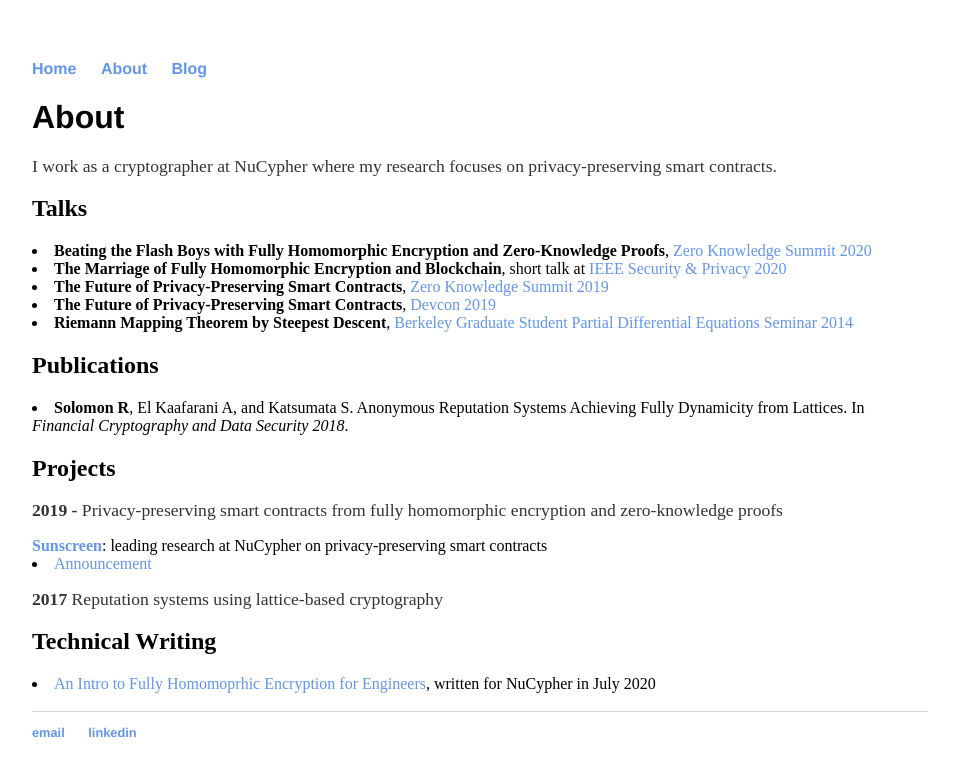
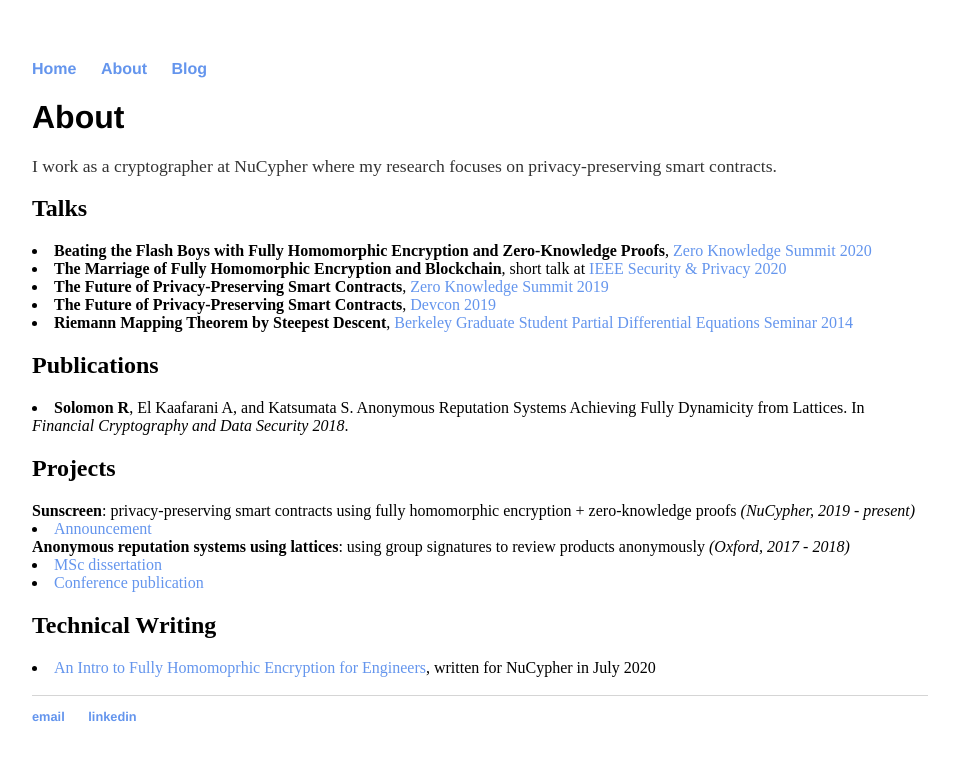
Before and after one commit to ravital/ravital.github.io, a Jekyll site: the page built from about/index.html, in a window 1280 px wide. Shown: the top 777 px of the page, without its empty margins (160-1119 px from the left). Built offline with Jekyll 4.4.1, drawn with Linux system fonts in a browser that asks for light colours.

Commit message:
Update index.html

```diff
--- a/about/index.html
+++ b/about/index.html
@@ -19,11 +19,13 @@ title: About Ravital Solomon
 			<li><strong>Solomon R</strong>, El Kaafarani A, and Katsumata S. Anonymous Reputation Systems Achieving Fully Dynamicity from Lattices. In <i>Financial Cryptography and Data Security 2018</i>.</li>
 
 			<h2>Projects</h2>
-			<p><b>2019 -</b> Privacy-preserving smart contracts from fully homomorphic encryption and zero-knowledge proofs </p>
-			<a href="https://github.com/nucypher/Sunscreen_public"><b>Sunscreen</b></a>: leading research at NuCypher on privacy-preserving smart contracts
+			<b>Sunscreen</b>: privacy-preserving smart contracts using fully homomorphic encryption + zero-knowledge proofs <i>(NuCypher, 2019 - present)</i>
 				<li><a href="https://blog.nucypher.com/sunscreen/">Announcement</a></li>
 
-			<p><b>2017</b> Reputation systems using lattice-based cryptography</p>
+			<b>Anonymous reputation systems using lattices</b>: using group signatures to review products anonymously <i>(Oxford, 2017 - 2018)</i>
+				<li><a href="https://www.researchgate.net/profile/Ravital_Solomon">MSc dissertation</aa></li>
+				<li><a href="https://dblp.org/pid/248/0053.html">Conference publication</a></li>
+
 
 			<h2>Technical Writing</h2>
 			<li><a href="https://blog.nucypher.com/an-engineers-guide-to-fully-homomorphic-encryption/">An Intro to Fully Homomoprhic Encryption for Engineers</a>, written for NuCypher in July 2020</li>
```
